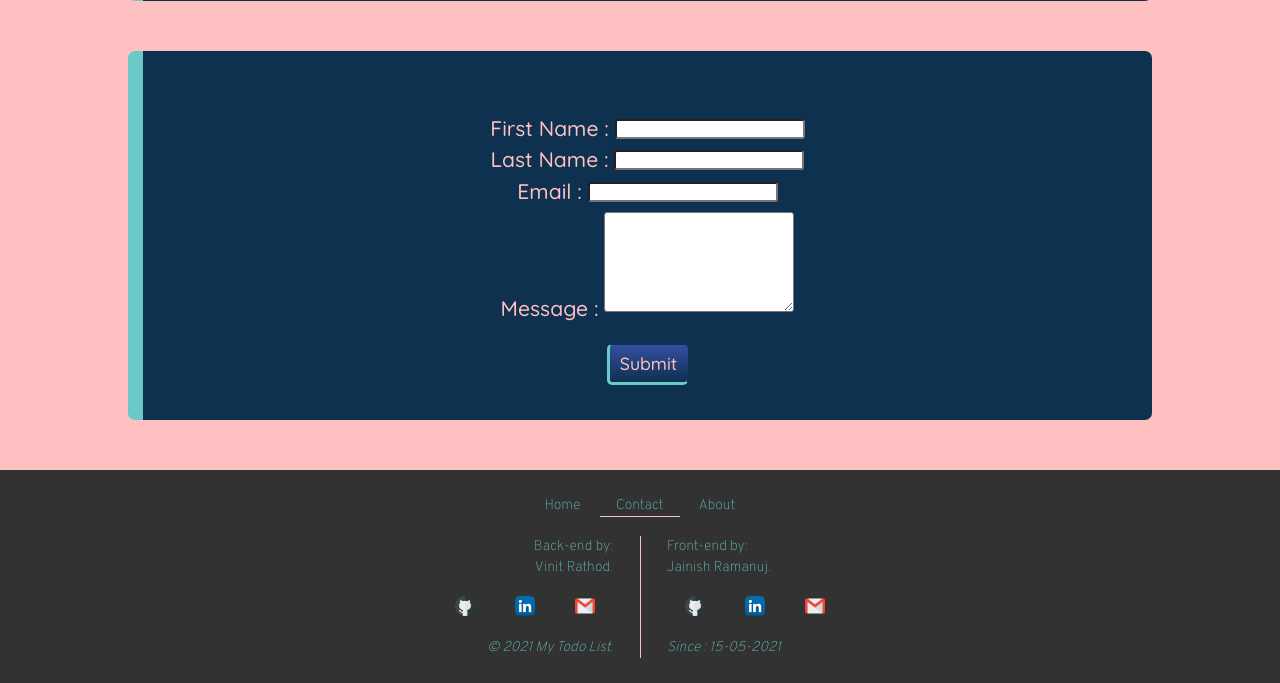
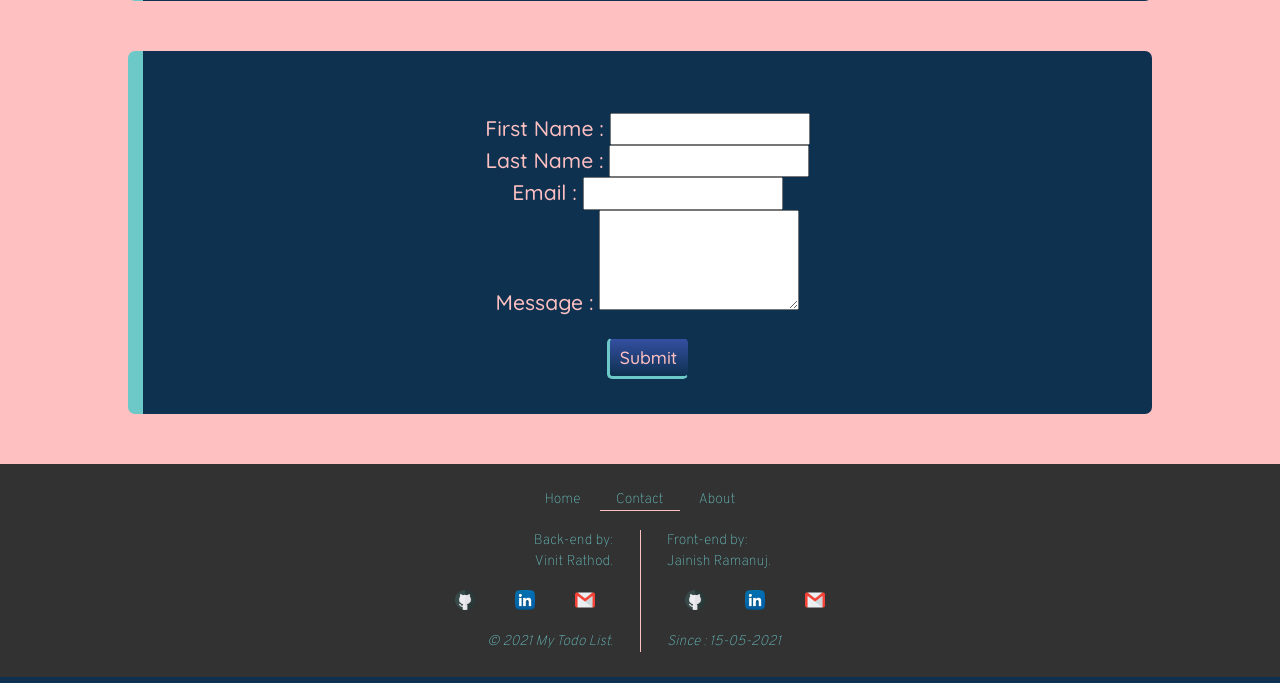
Before and after one commit to VinitRathod/Todo_List, a Django app: page /contactus/ in a window 1280 px wide. Shown: the part 461-1144 px from the top of the page. Run offline with Django 3.2, Linux system fonts and the light colour scheme.

Commit message:
Revert "update contact_us.css, inc margin of text area"

```diff
--- a/static/css/contact_us.css
+++ b/static/css/contact_us.css
@@ -46,26 +46,15 @@ label{
   margin: 20px 0 0 0;
 }
 #id_first_name{
-  width: 190px;
-  height: 20px;
-  border-radius: 3px;
-  margin: 4px 0 4px 0;
+  width: 200px;
 }
 #id_last_name{
-  width: 190px;
-  height: 20px;
-  border-radius: 3px;
-  margin: 4px 0 4px 0;
+  width: 200px;
 }
 #id_email{
-  width: 190px;
-  height: 20px;
-  border-radius: 3px;
-  margin: 4px 0 4px 0;
+  width: 200px;
 }
 #id_message{
-  width: 190px;
+  width: 200px;
   height: 100px;
-  border-radius: 3px;
-  margin: 4px 0 4px 0;
 }
```
